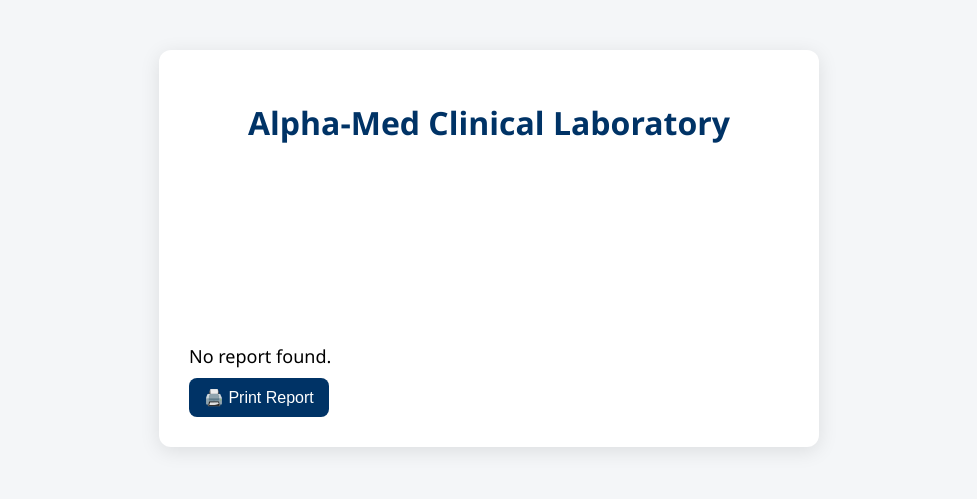
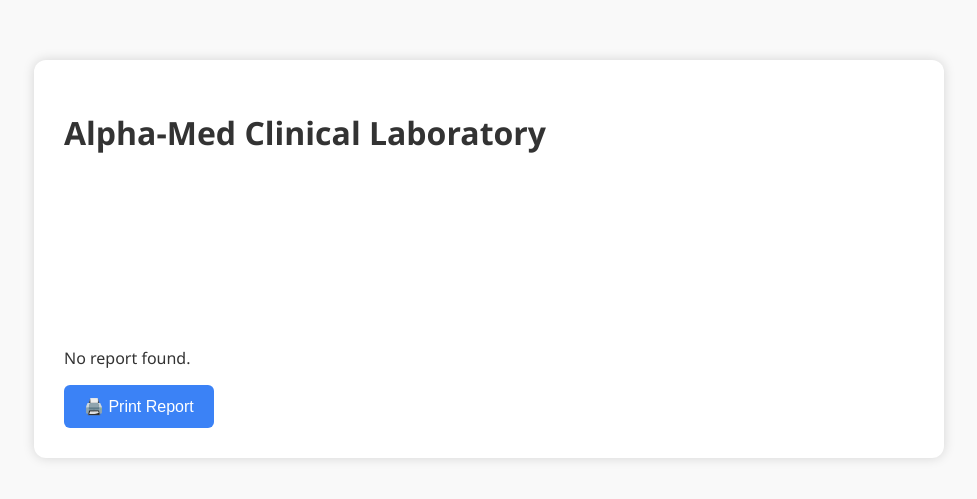
Before and after one commit to Asad4556/AlphaMed-CL, a PHP site: page /report.html in a window 1280 px wide. Shown: the top 499 px of the page, without its empty margins (151-1128 px from the left). Run offline with PHP 8.4, Linux system fonts and the light colour scheme; some libraries are stand-ins or nearby versions.

Commit message:
Update style.css

```diff
--- a/style.css
+++ b/style.css
@@ -1,62 +1,137 @@
 body {
   font-family: 'Segoe UI', sans-serif;
-  background: #f4f6f8;
+  background-color: #f9f9f9;
   margin: 0;
-  padding: 0;
+  padding: 20px;
+  color: #333;
 }
 
-.container {
-  width: 90%;
-  max-width: 600px;
-  margin: 50px auto;
+form {
+  background: #ffffff;
+  padding: 20px;
+  border-radius: 12px;
+  box-shadow: 0 0 10px rgba(0,0,0,0.1);
+  margin-bottom: 40px;
+  max-width: 700px;
+  margin-left: auto;
+  margin-right: auto;
+}
+
+form h2 {
+  text-align: center;
+  color: #444;
+}
+
+input, select {
+  width: 100%;
+  padding: 10px;
+  margin: 10px 0 15px 0;
+  border: 1px solid #ccc;
+  border-radius: 6px;
+}
+
+.test-row {
+  display: flex;
+  align-items: center;
+  justify-content: space-between;
+  gap: 10px;
+  margin-bottom: 10px;
+}
+
+.test-row label {
+  flex: 1;
+}
+
+.test-row input {
+  flex: 1;
+}
+
+button {
+  background-color: #3b82f6;
+  color: white;
+  padding: 12px 20px;
+  border: none;
+  border-radius: 6px;
+  font-size: 16px;
+  cursor: pointer;
+}
+
+button:hover {
+  background-color: #2563eb;
+}
+
+/* Report Styling */
+#reportContainer {
   background: #ffffff;
   padding: 30px;
   border-radius: 12px;
-  box-shadow: 0 4px 20px rgba(0, 0, 0, 0.1);
+  box-shadow: 0 0 12px rgba(0,0,0,0.15);
+  max-width: 850px;
+  margin: auto;
+  margin-top: 40px;
 }
 
-h1 {
-  text-align: center;
-  color: #003366;
-  margin-bottom: 30px;
+.report-header {
+  display: flex;
+  justify-content: space-between;
+  align-items: center;
+  border-bottom: 2px solid #ccc;
+  padding-bottom: 15px;
+  margin-bottom: 15px;
 }
 
-form {
-  display: flex;
-  flex-direction: column;
-  gap: 15px;
+.lab-name {
+  font-size: 24px;
+  font-weight: bold;
+  text-align: center;
+  flex: 1;
+  color: #1f2937;
 }
 
-input, select, button {
-  padding: 10px 15px;
-  font-size: 16px;
-  border-radius: 8px;
-  border: 1px solid #ccc;
-  outline: none;
+.logo-left, .qr-right {
+  width: 100px;
+  height: auto;
 }
 
-input:focus, select:focus {
-  border-color: #003366;
+.patient-info p {
+  margin: 4px 0;
+  font-size: 14px;
 }
 
-button {
-  background-color: #003366;
-  color: white;
-  cursor: pointer;
-  transition: background 0.3s ease;
-  border: none;
+.test-report {
+  width: 100%;
+  border-collapse: collapse;
+  margin-top: 20px;
 }
 
-button:hover {
-  background-color: #005199;
+.test-report th, .test-report td {
+  border: 1px solid #ddd;
+  padding: 10px;
+  text-align: left;
+  font-size: 14px;
 }
 
-#reportContent p {
-  font-size: 18px;
-  margin: 10px 0;
+.test-report th {
+  background-color: #e5e7eb;
+  font-weight: bold;
 }
 
-svg#barcode {
-  display: block;
-  margin: 20px auto;
+@media print {
+  button {
+    display: none;
+  }
+
+  body {
+    background: white;
+    color: black;
+  }
+
+  #reportContainer {
+    box-shadow: none;
+    border: none;
+  }
+
+  form {
+    display: none;
+  }
 }
```
